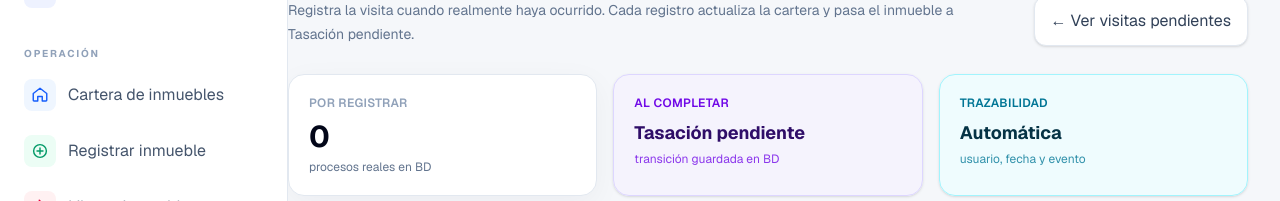
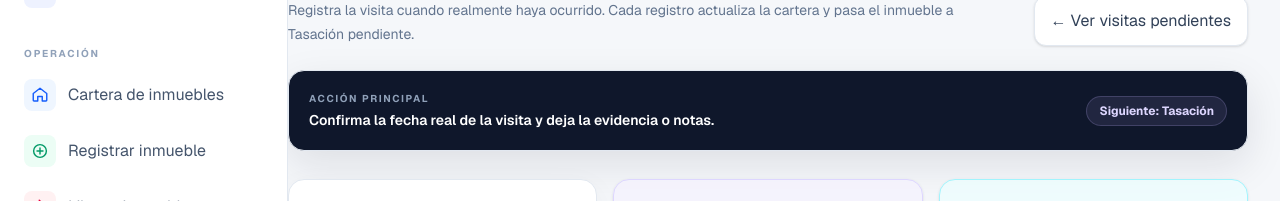
Before and after one commit to cpumaricramoori01-projx/inmobiliaria-alfaro, a Next.js app: page /registrar-visitas in a window 1280 px wide. Shown: the part 130-331 px from the top of the page. Built offline with nearby package versions, Linux system fonts and the light colour scheme; no server answers; the database is empty.

Commit message:
ui: improve page workflow guidance

```diff
--- a/app/registrar-visitas/page.tsx
+++ b/app/registrar-visitas/page.tsx
@@ -87,6 +87,8 @@ export default function Page() {
           <Link href="/visitas-pendientes" className="inline-flex items-center justify-center gap-2 rounded-xl border border-slate-200 bg-white px-4 py-3 text-sm font-semibold text-slate-700 shadow-sm hover:bg-slate-50 hover:border-slate-300">← Ver visitas pendientes</Link>
         </div>
 
+        <section className="mt-6 rounded-2xl border border-slate-200 bg-slate-900 p-5 text-white shadow-[0_14px_40px_rgba(15,23,42,0.10)]"><div className="flex flex-col gap-2 sm:flex-row sm:items-center sm:justify-between"><div><p className="text-[10px] font-bold uppercase tracking-[0.16em] text-slate-400">Acción principal</p><p className="mt-1 text-sm font-semibold">Confirma la fecha real de la visita y deja la evidencia o notas.</p></div><span className="rounded-full border border-violet-300/20 bg-violet-300/10 px-3 py-1.5 text-xs font-bold text-violet-200">Siguiente: Tasación</span></div></section>
+
         {mensaje && <div className="mt-6 rounded-xl border border-emerald-200 bg-emerald-50 px-4 py-3 text-sm font-semibold text-emerald-800">{mensaje}</div>}
         {error && <div className="mt-6 rounded-xl border border-rose-200 bg-rose-50 px-4 py-3 text-sm font-semibold text-rose-800">{error}</div>}
 
```
